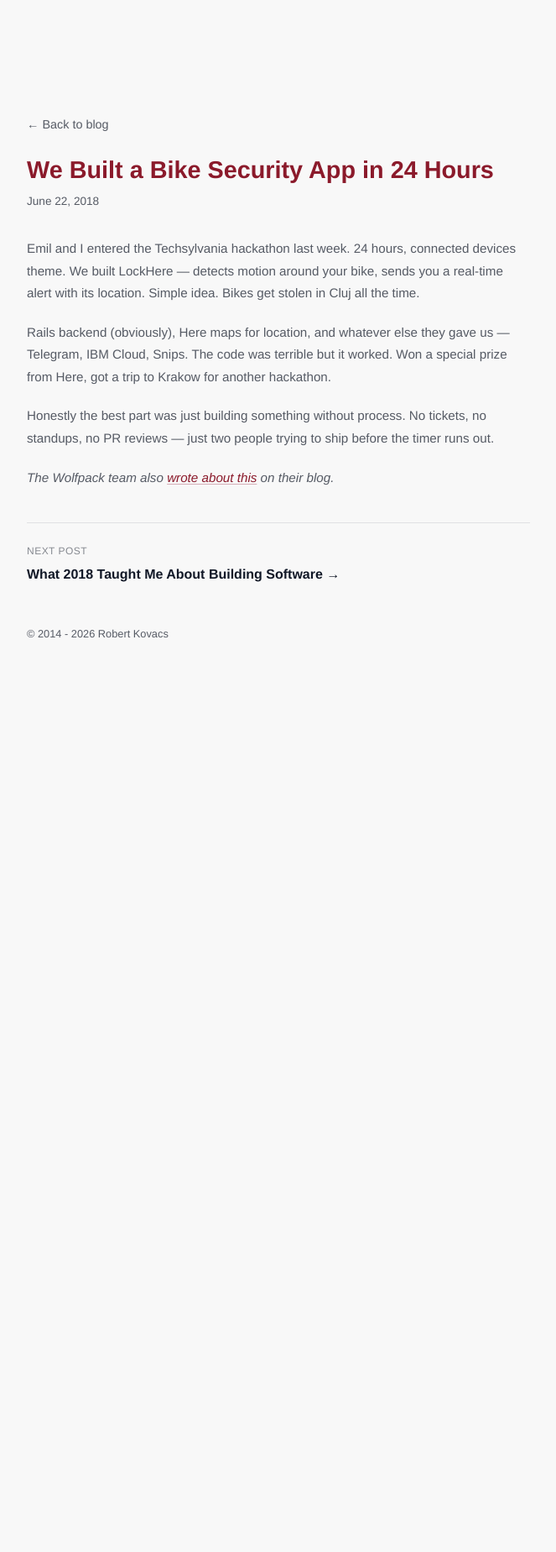
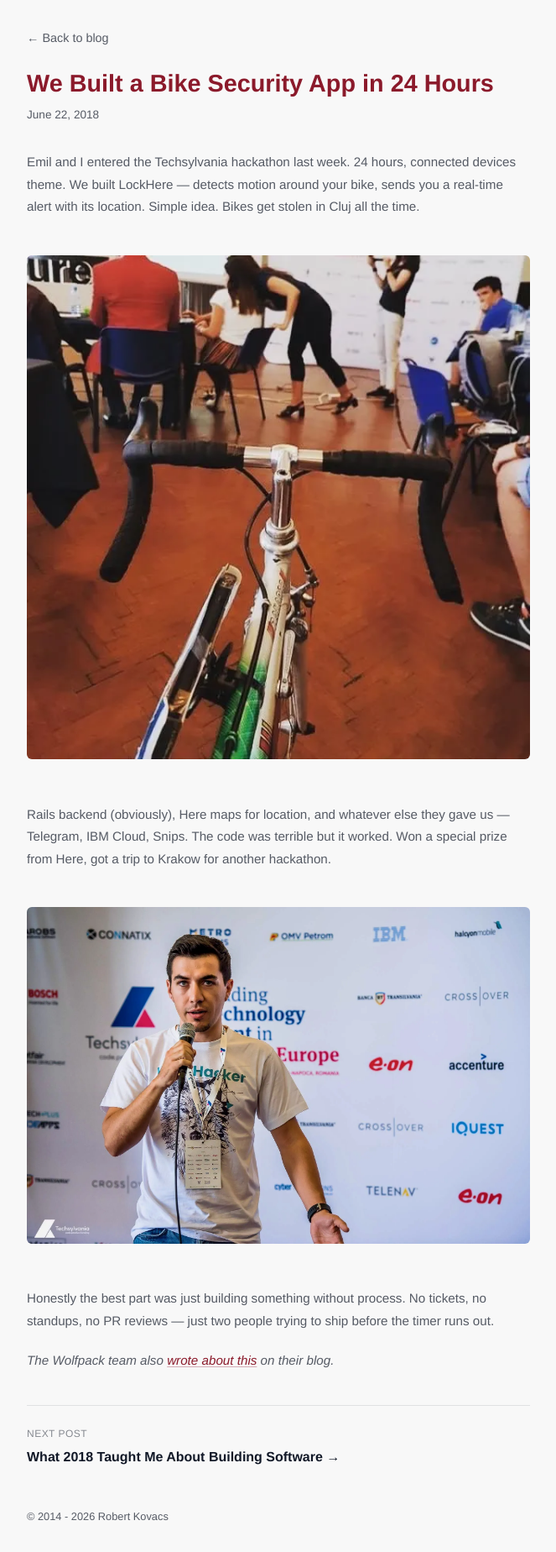
Before and after one commit to robikovacs/robikovacs.github.io, a Jekyll site: the page built from _posts/2018-06-22-lockhere-techsylvania-hackathon.md, in a window 1280 px wide. Shown: the whole page at 84% size, without its empty margins (308-971 px from the left). Built offline with Jekyll 4.4.1, drawn with Linux system fonts in a browser that asks for light colours; before the commit the page ends 900 px from its top, so only the background shows below that.

Commit message:
Add Techsylvania hackathon photos to LockHere post
Co-Authored-By: Claude Opus 4.6 (1M context) <noreply@anthropic.com>

```diff
--- a/_posts/2018-06-22-lockhere-techsylvania-hackathon.md
+++ b/_posts/2018-06-22-lockhere-techsylvania-hackathon.md
@@ -8,7 +8,11 @@ keywords: "hackathon, techsylvania, lockhere, bike security app, rails hackathon
 
 Emil and I entered the Techsylvania hackathon last week. 24 hours, connected devices theme. We built LockHere — detects motion around your bike, sends you a real-time alert with its location. Simple idea. Bikes get stolen in Cluj all the time.
 
+![The bike at the hackathon](/assets/images/lockhere-hackathon--bike-at-hackathon.webp)
+
 Rails backend (obviously), Here maps for location, and whatever else they gave us — Telegram, IBM Cloud, Snips. The code was terrible but it worked. Won a special prize from Here, got a trip to Krakow for another hackathon.
+
+![Presenting at Techsylvania](/assets/images/lockhere-hackathon--techsylvania-presentation.webp)
 
 Honestly the best part was just building something without process. No tickets, no standups, no PR reviews — just two people trying to ship before the timer runs out.
 
```
Also changed, not shown: assets/images/first_post.jpeg (added), assets/images/lockhere-hackathon--bike-at-hackathon.webp (added), assets/images/lockhere-hackathon--techsylvania-presentation.webp (added).
